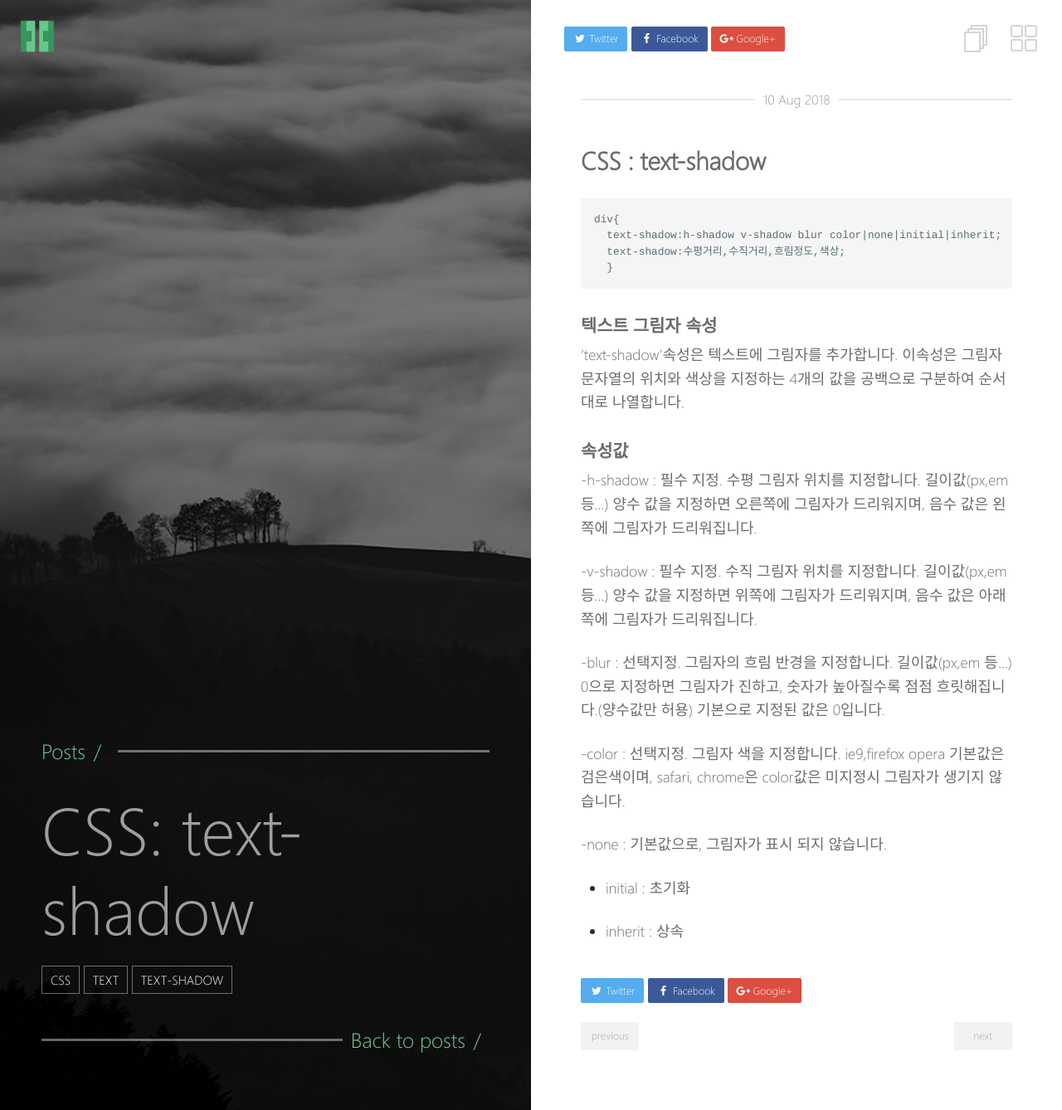
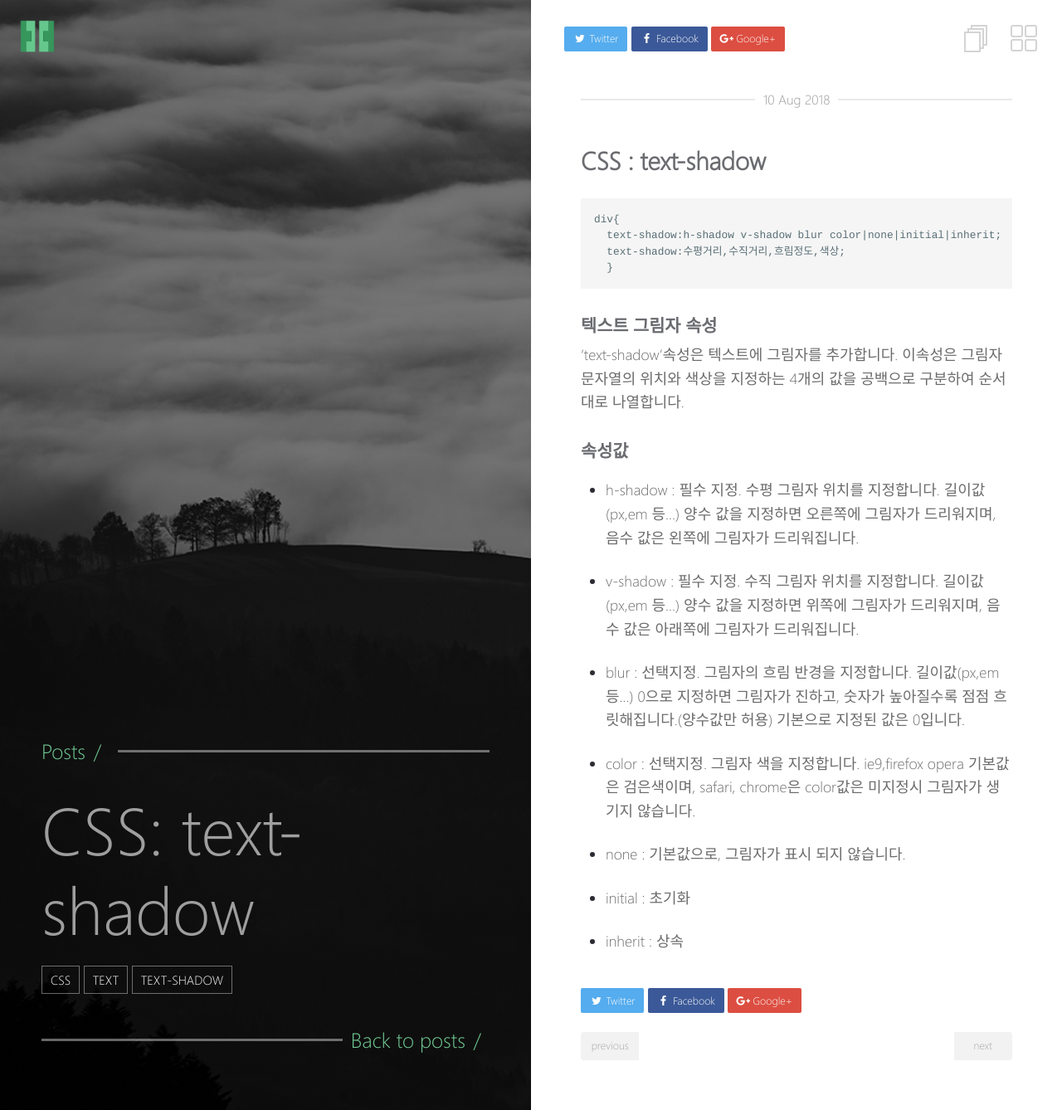
Before and after one commit to yubobae/yubobae.github.com, a Jekyll site: the page built from _posts/css/2018-08-10-text-shadow.md, in a window 1280 px wide. Shown: the whole page at 83% size. Built offline with Jekyll 4.4.1, drawn with Linux system fonts in a browser that asks for light colours.

Commit message:
Update 2018-08-10-text-shadow.md

```diff
--- a/_posts/css/2018-08-10-text-shadow.md
+++ b/_posts/css/2018-08-10-text-shadow.md
@@ -20,21 +20,21 @@ div{
 
 ### 속성값
 
- -h-shadow : 필수 지정. 수평 그림자 위치를 지정합니다. 길이값(px,em 등...)
+ + h-shadow : 필수 지정. 수평 그림자 위치를 지정합니다. 길이값(px,em 등...)
              양수 값을 지정하면 오른쪽에 그림자가 드리워지며, 음수 값은 왼쪽에 그림자가 드리워집니다.
 
- -v-shadow : 필수 지정. 수직 그림자 위치를 지정합니다. 길이값(px,em 등...)
+ + v-shadow : 필수 지정. 수직 그림자 위치를 지정합니다. 길이값(px,em 등...)
              양수 값을 지정하면 위쪽에 그림자가 드리워지며, 음수 값은 아래쪽에 그림자가 드리워집니다.
 
- -blur : 선택지정. 그림자의 흐림 반경을 지정합니다. 길이값(px,em 등...)
+ + blur : 선택지정. 그림자의 흐림 반경을 지정합니다. 길이값(px,em 등...)
          0으로 지정하면 그림자가 진하고, 숫자가 높아질수록 점점 흐릿해집니다.(양수값만 허용)
          기본으로 지정된 값은 0입니다.
 
- -color : 선택지정. 그림자 색을 지정합니다. ie9,firefox opera 기본값은 검은색이며, safari,
+ + color : 선택지정. 그림자 색을 지정합니다. ie9,firefox opera 기본값은 검은색이며, safari,
          chrome은 color값은 미지정시 그림자가 생기지 않습니다.
 
- -none : 기본값으로, 그림자가 표시 되지 않습니다.
+ + none : 기본값으로, 그림자가 표시 되지 않습니다.
 
- - initial : 초기화
+ + initial : 초기화
 
- - inherit : 상속
+ + inherit : 상속
```
